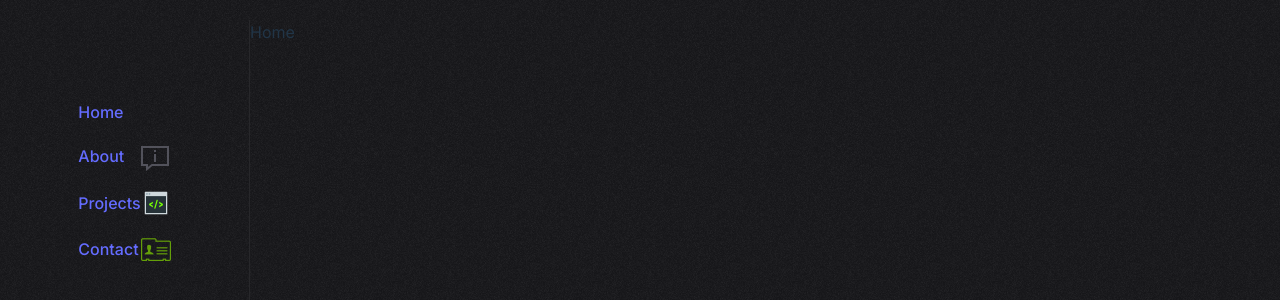
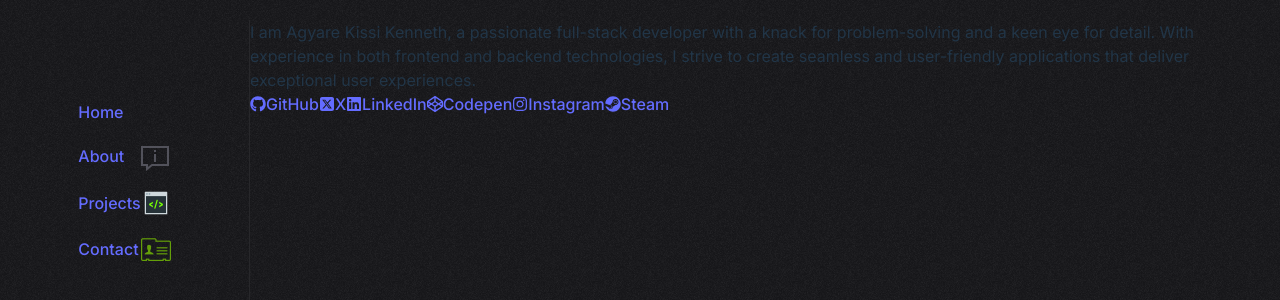
Before and after one commit to over-geek/react-portfolio, a React (Vite) app: page / in a window 1280 px wide. Shown: the top 300 px of the page. Built offline with nearby package versions, Linux system fonts and the light colour scheme.

Commit message:
Add home component

```diff
--- a/src/components/Home.jsx
+++ b/src/components/Home.jsx
@@ -1,7 +1,66 @@
+import '../styles/Dynamic_text.scss';
+import { FaGithub } from 'react-icons/fa';
+import { FaSquareXTwitter } from "react-icons/fa6";
+import { FaLinkedin } from "react-icons/fa";
+import { FaCodepen } from "react-icons/fa";
+import { FaSteam } from "react-icons/fa";
+import { FaInstagram } from "react-icons/fa";
+
 const Home = () => {
 	return (
-		<div>Home</div>
+		<section id='home'>
+			<div className='main_text'>
+				<div id='dynamic_text'></div>
+				<p className='main_description_text'>
+					I am <span className='light_green'>Agyare Kissi Kenneth</span>, a passionate full-stack developer with a knack for problem-solving and a keen eye for detail.
+					With experience in both frontend and backend technologies, I strive to create seamless and user-friendly applications that deliver exceptional user experiences.
+				</p>
+				<div className="socials_container">
+					<ul className='d_flex'>
+						<li>
+							<a href="https://github.com/over-geek" target='_blank' className='d_flex d_flex_ai'>
+								<FaGithub />
+								GitHub
+							</a>
+						</li>
+						<li>
+							<a href="#" target='_blank' className='d_flex d_flex_ai'>
+								<FaSquareXTwitter />
+								X
+							</a>
+						</li>
+						<li>
+							<a href="#" target='_blank' className='d_flex d_flex_ai'>
+								<FaLinkedin />
+								LinkedIn
+							</a>
+						</li>
+						<li>
+							<a href="#" target='_blank' className='d_flex d_flex_ai'>
+								<FaCodepen />
+								Codepen
+							</a>
+						</li>
+						<li>
+							<a href="#" target='_blank' className='d_flex d_flex_ai'>
+								<FaInstagram />
+								Instagram
+							</a>
+						</li>
+						<li>
+							<a href="#" target='_blank' className='d_flex d_flex_ai'>
+								<FaSteam />
+								Steam
+							</a>
+						</li>
+					</ul>
+				</div>
+			</div>
+			<div>
+
+			</div>
+		</section>
 	)
 }
 
-export default Home
+export default Home;
--- a/src/components/Layout.jsx
+++ b/src/components/Layout.jsx
@@ -1,4 +1,3 @@
-import '../styles/Dynamic_text.scss'
 import Home from './Home';
 
 const Layout = () => {
```
